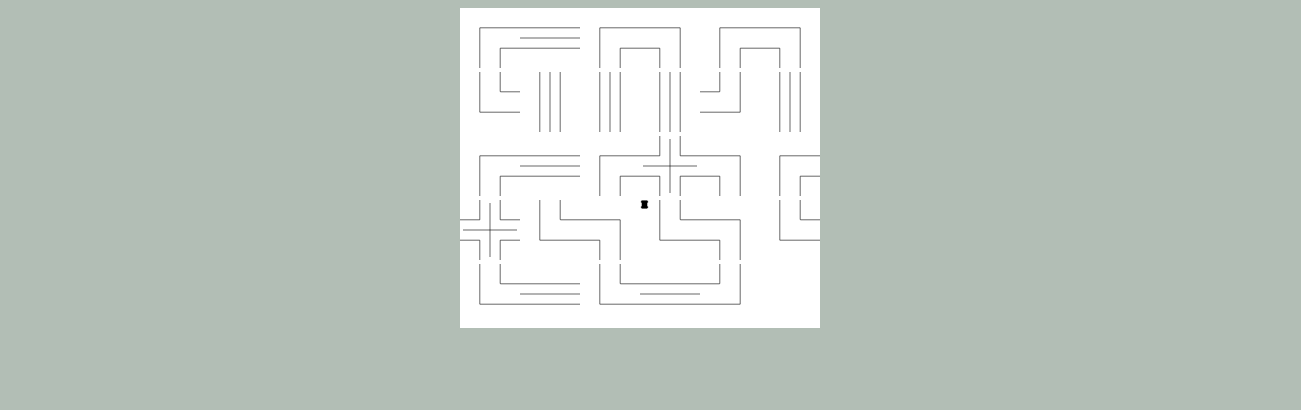
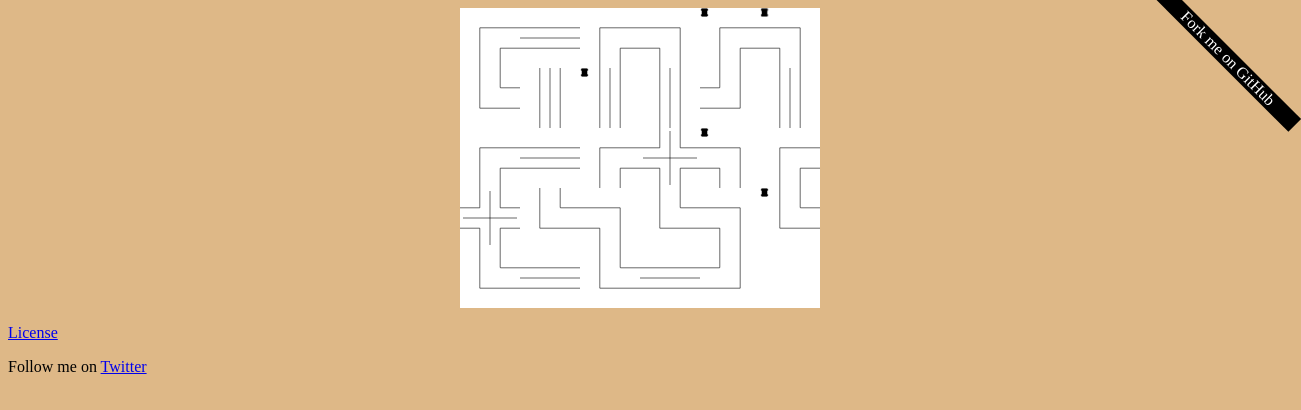
Before and after one commit to Ryuno-Ki/js13kgames-2016, a website: page index.html in a window 1280 px wide. Shown: the whole page, 1301 px wide, since content can reach past the window. Drawn offline with Linux system fonts and the light colour scheme; files that its build step writes are made by us from their sources.

Commit message:
Fixed several issues with design.

```diff
--- a/css/map.css
+++ b/css/map.css
@@ -1,5 +1,23 @@
 body {
-    background: #b2beb5;
+    background: burlywood;
+    overflow: hidden;
+}
+
+#fork-on-github {
+    position: absolute;
+    right: 0;
+    top: 0;
+    transform-origin: center center 0px;
+    transform: rotate(45deg) translate(0, 1em);
+}
+
+#fork-on-github a {
+    background: black;
+    color: white;
+    display: inline-block;
+    text-align: center;
+    text-decoration: none;
+    width: 150%;
 }
 
 #map {
@@ -7,3 +25,16 @@ body {
     margin: 0 auto;
     max-width: 360px;
 }
+
+#map::after {
+    clear: both;
+    content: " ";
+    display: block;
+}
+
+svg {
+    box-sizing: border-box;
+    /* https://css-tricks.com/fighting-the-space-between-inline-block-elements/ */
+    display: block;
+    float: left;
+}
--- a/index.html
+++ b/index.html
@@ -11,7 +11,23 @@
     </head>
     <body>
         <div id="map"></div>
-    </body>
+        <p id="fork-on-github">
+            <a href="https://github.com/Ryuno-Ki/js13kgames-2016/"
+               target="_blank">
+                Fork me on GitHub
+            </a>
+        </p>
+        <p>
+            <a href="https://github.com/Ryuno-Ki/js13kgames-2016/blob/master/LICENSE.txt" target="_blank">
+                License
+            </a>
+        </p>
+        <p>
+            Follow me on
+            <a href="https://twitter.com/AndreJaenisch" target="_blank">
+                Twitter
+            </a>
+        </p>
         <!-- build:js inline -->
         <script src="dist/errors.min.js"></script>
         <script src="dist/car.min.js"></script>
@@ -22,4 +38,5 @@
         <script src="dist/map.min.js"></script>
         <script src="dist/app.min.js"></script>
         <!-- /build -->
+    </body>
 </html>
--- a/transpiled/app.js
+++ b/transpiled/app.js
@@ -11,6 +11,8 @@
 
   mapView.render(mapData);
 
-  mapView.spawnCar(mapData);
+  setInterval(function() {
+    return mapView.spawnCar(mapData);
+  }, 1000);
 
 }).call(this);
```
Also changed, not shown: dist/app.min.js. Lines whose indentation alone changed are shown as unchanged.
